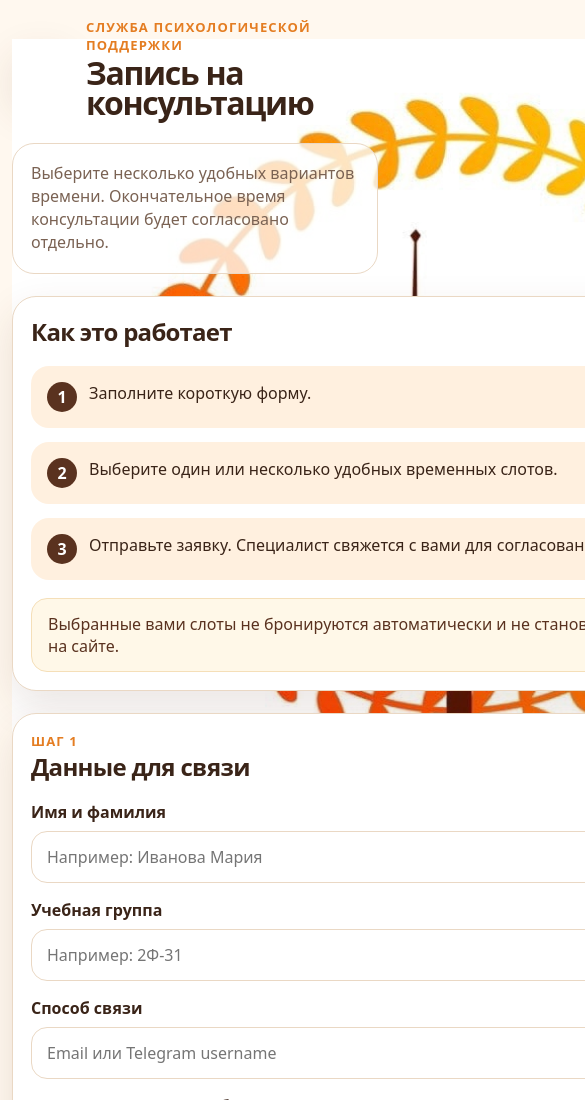
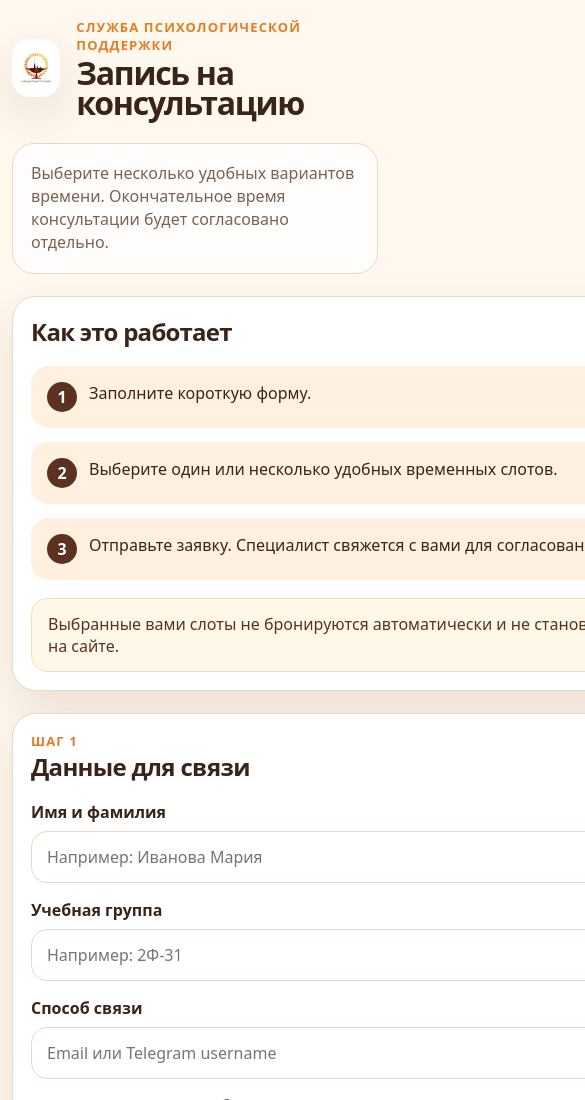
Before and after one commit to mblvaa/psy-consultations, a plain HTML site: page index.html in a window 390 px wide. Shown: the top 1100 px of the page, 585 px wide, since content can reach past the window. Drawn offline with Linux system fonts and the light colour scheme.

Commit message:
Update style.css

```diff
--- a/style.css
+++ b/style.css
@@ -523,6 +523,18 @@ textarea:focus {
     border-radius: 18px;
   }
 
+.logo-mark {
+  background: #ffffff;
+  padding: 8px;
+  overflow: hidden;
+}
+
+.logo-mark img {
+  width: 100%;
+  height: 100%;
+  object-fit: contain;
+  display: block;
+}
   .steps,
   .form-grid {
     grid-template-columns: 1fr;
```
